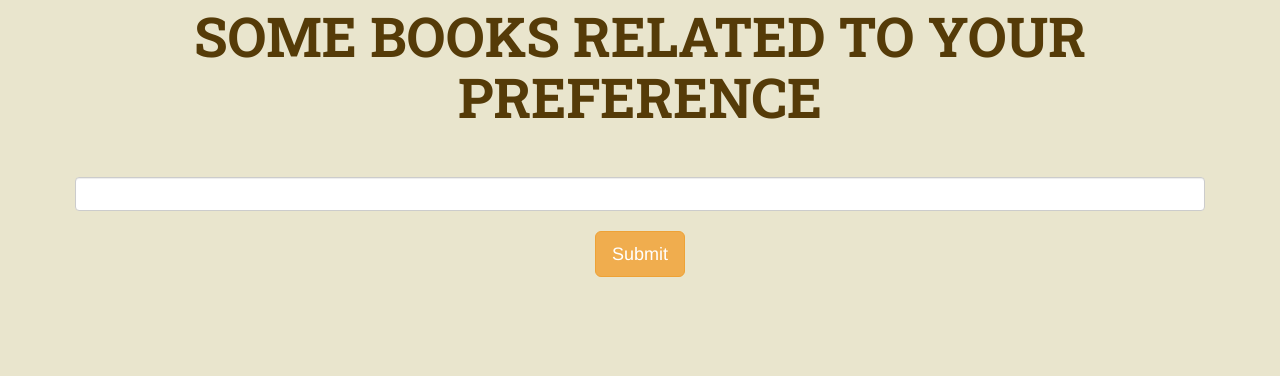
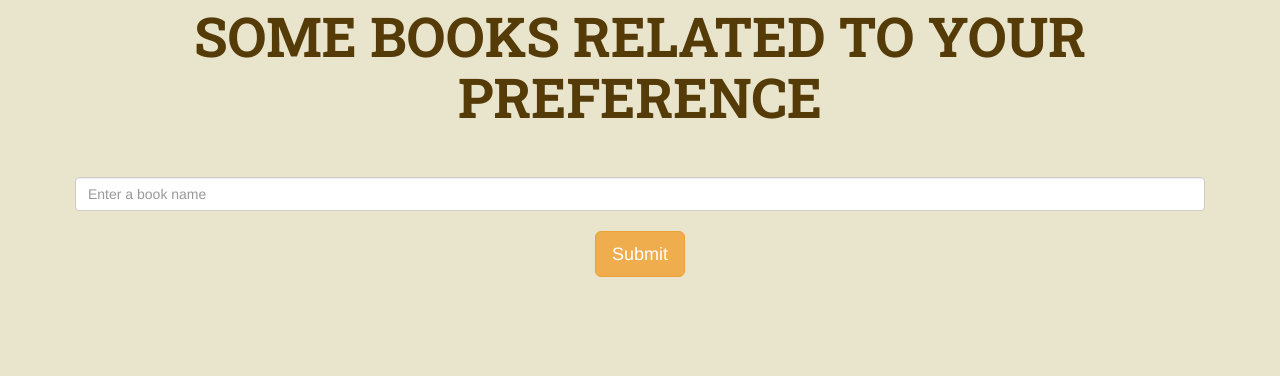
Before and after one commit to hongphuc3701/Desicion-Support-System, a Flask app: page /foryou in a window 1280 px wide. Shown: the part 86-462 px from the top of the page. Run offline with Flask 2, Linux system fonts and the light colour scheme; parts of the project's set-up code (start-up, migrations or seed data) failed here and were passed over.

Commit message:
Update foryou.html

```diff
--- a/templates/foryou.html
+++ b/templates/foryou.html
@@ -1,12 +1,11 @@
 <!DOCTYPE html>
 <html lang="en">
     <meta name="viewport" content="width=device-width, initial-scale=1">
-
     <link rel="preconnect" href="https://fonts.googleapis.com">
     <link rel="preconnect" href="https://fonts.gstatic.com" crossorigin>
     <link href="https://fonts.googleapis.com/css2?family=Lobster&family=Montserrat:ital,wght@1,900&family=Open+Sans&family=Quicksand:wght@700&family=Raleway&family=Roboto+Slab:wght@700&display=swap" rel="stylesheet">    <meta charset="UTF-8">
     <title>Book Recommender System</title>
-<link rel="stylesheet" href="https://cdn.jsdelivr.net/npm/bootstrap@3.3.7/dist/css/bootstrap.min.css" integrity="sha384-BVYiiSIFeK1dGmJRAkycuHAHRg32OmUcww7on3RYdg4Va+PmSTsz/K68vbdEjh4u" crossorigin="anonymous">
+    <link rel="stylesheet" href="https://cdn.jsdelivr.net/npm/bootstrap@3.3.7/dist/css/bootstrap.min.css" integrity="sha384-BVYiiSIFeK1dGmJRAkycuHAHRg32OmUcww7on3RYdg4Va+PmSTsz/K68vbdEjh4u" crossorigin="anonymous">
 
 </head>
 <style>
@@ -28,7 +27,7 @@
     }
     li.active {
         color #d6d1ae !important ;
-]    }
+    }
 
     p{
         font-family: 'Raleway', sans-serif;
@@ -61,27 +60,21 @@
         height: 400px !important;
     }
 
-
 </style>
 <body style="background-color: rgb(233,229,205)">
     <div id='top'>
-
     <nav class="navbar navbar-light" style="background-color: rgb(245, 242, 225); ">
-        <p1 class="navbar-brand" style="color: #75420e;">Deciding what to read next?
-        </p1>
+        <p1 class="navbar-brand" style="color: #75420e;">Deciding what to read next? </p1>
         <ul class="nav navbar-nav" id="top_">
             <li><a href="/" style="color: #75420e;">Popular</a></li>
             <li><a href="/toprated" style="color: #75420e;">Mosted Rated</a></li>
             <li><a href="/foryou" style="color: #75420e;">For You</a></li>
-
-
         </ul>
 
         <ul class="nav navbar-nav navbar-right">
             <li><a href="/info" style="color: #75420e; margin-right:20px;">Members</a></li>
         </ul>
       </nav>
-
     </div>
 
     <div class="container-fluid">
@@ -89,15 +82,12 @@
             <div class="col-md-12">
                 <h1 class="text-white" style="font-size:55px; margin-bottom: 50px;">SOME BOOKS RELATED TO YOUR PREFERENCE</h1>
                 <form action="/foryou_books" method="POST">
-                    <input name="user_input" type="text" class="form-control"><br>
+                    <input name="user_input" type="text" class="form-control" placeholder = "Enter a book name"><br>
                    <center> <input type="submit" class="btn btn-outline btn-warning btn-lg"> </center>
-
                 </form>
             </div>
 
             <center>
-                {% if data %}
-
                 {% for i in data %}
                    <div class="col-md-3" style="margin-top:50px">
                        <div class="card">
@@ -109,13 +99,7 @@
                        </div>
                    </div>
                 {% endfor %}
-
-               {% endif %}
-
             </center>
-
-
-
 
         </div>
     </div>
```
